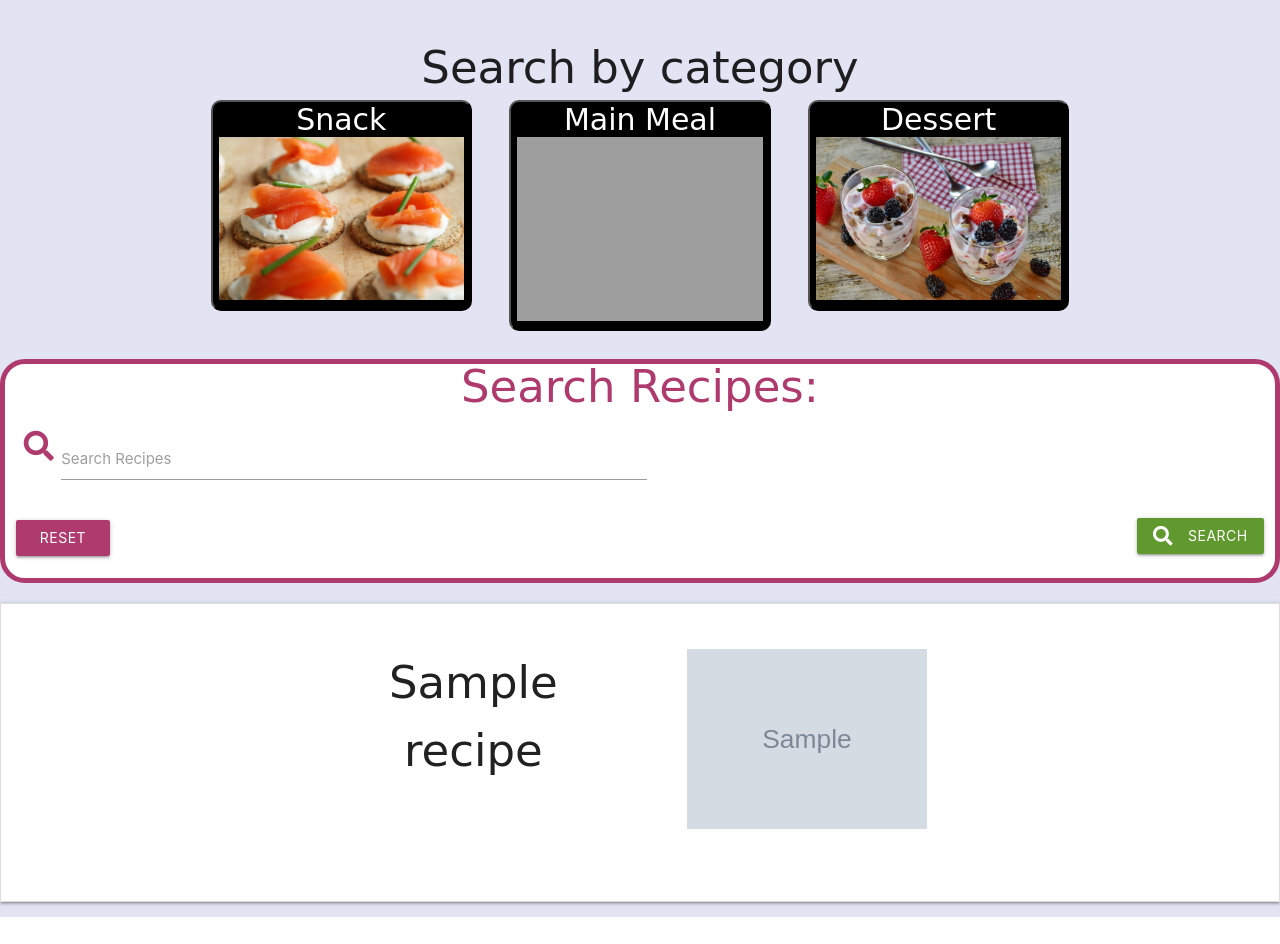
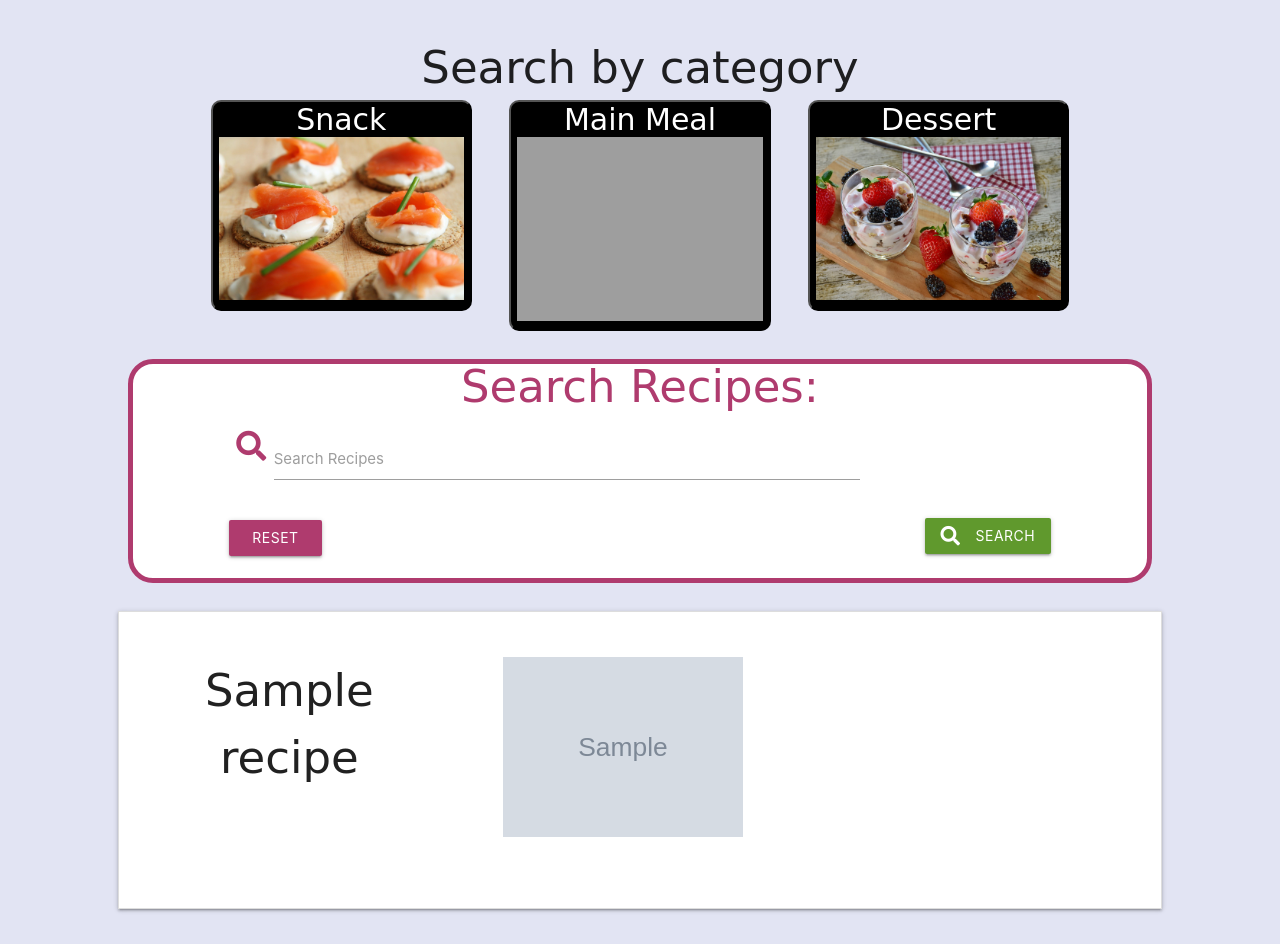
Before and after one commit to LitzN/KetoMeals, a Flask app: page /search in a window 1280 px wide. Shown: the part 1069-2013 px from the top of the page. Before the commit the page ends 1986 px from the top, so only its background shows below. Run offline with Flask 2, Linux system fonts and the light colour scheme; grey boxes marked "Sample" are stand-in pictures; a database or web service that is not in the repository returns one stand-in record (values such as "Sample title"); some libraries are stand-ins or nearby versions; some web fonts are replaced; grey boxes are pictures that could not be loaded.

Commit message:
Added stying changes to search box

```diff
--- a/static/css/style.css
+++ b/static/css/style.css
@@ -52,6 +52,10 @@ body{
 
 .btn{
     margin-top: 1rem;
+}
+
+.search-box{
+    max-width:80vw;
 }
 
 /*-------------------------------SITE THEME COLOURS--------------------------------------------*/
@@ -281,6 +285,10 @@ body{
     margin-bottom:0.5rem;
 }
 
+.search-box{
+    max-width:100vw;
+}
+
 .search-bar{
     min-width:80%;
 }
--- a/templates/recipes.html
+++ b/templates/recipes.html
@@ -142,10 +142,12 @@
                   <a href="{{ url_for('delete_recipe', recipe_id=main._id) }}" class="btn-small">Delete</a>
                   <a href="{{ url_for('edit_recipe', recipe_id=main._id) }}" class="btn-small">Edit</a>
                   {% endif %}
+                  {% if session.user %}
                     {% if session['user'] != main.created_by %}
                     <div class="center-align">
                         <a href="{{ url_for('add_favourite', recipe_id=main._id) }}" class="btn fav-btn km-pink">Favourite<i class="fas fa-star"></i></a>
                     </div>
+                    {% endif %}
                   {% endif %}
                </div>
             </div>
@@ -193,10 +195,12 @@
                   </ul>
                   {% endautoescape %}
                   </p>
+                  {% if session.user %}
                     {% if session['user'] != dessert.created_by %}
                         <div class="center-align">
                             <a href="{{ url_for('add_favourite', recipe_id=dessert._id) }}" class="btn fav-btn km-pink">Favourite<i class="fas fa-star"></i></a>
                         </div>
+                    {% endif %}
                   {% endif %}
                   {% if session.user|lower == "admin" %}
                     <a href="{{ url_for('delete_recipe', recipe_id=dessert._id) }}" class="btn-small">Delete</a>
@@ -210,8 +214,8 @@
    </div>
 </div>
 <!---------------------------------------SEARCH BAR------------------------------------------>
-<div class="row user-header">
-   <div class="col s12">
+<div class="row user-header search-box">
+   <div class="col m10 offset-m1">
       <p class="goldman subheading-text center-align"> Search Recipes:</p>
       <form action="{{ url_for('search') }}" method="POST" class="search-form">
          <div class="valign-wrapper center-align">
@@ -229,6 +233,8 @@
    </div>
 </div>
 <!------------------------------------RECIPE LIST--------------------------------------->
+<div class="row">
+    <div class="col m10 offset-m1 center">
 <ul class="collapsible">
    {% for recipe in find_recipe %}
    <li>
@@ -296,10 +302,13 @@
             <a href="{{ url_for('edit_recipe', recipe_id=recipe._id) }}" class="btn-small">Edit</a>
             {% endif %}
          </div>
+         {% if session.user %}
             {% if session['user'] != recipe.created_by %}
          <div class="center-align">
             <a href="{{ url_for('add_favourite', recipe_id=recipe._id) }}" class="btn fav-btn km-pink">Favourite<i class="fas fa-star"></i></a>
          </div>
+            {% endif %}
+         {% endif %}
          <!--------------------------------COOKWARE PROMOTION---------------------------------------------->
          <div class="row center-align ad-box">
             <p class="ad"><strong> Missing something?</strong> View quality cookware needed for this recipe by Haden</p>
@@ -368,10 +377,10 @@
             </div>
             {% endif %}
         </div>
-         {% endif %}
         </div>
    </li>
    {% endfor %}
 </ul>
 </div>
+</div>
 {% endblock %}
```
Lines whose indentation alone changed are shown as unchanged.
